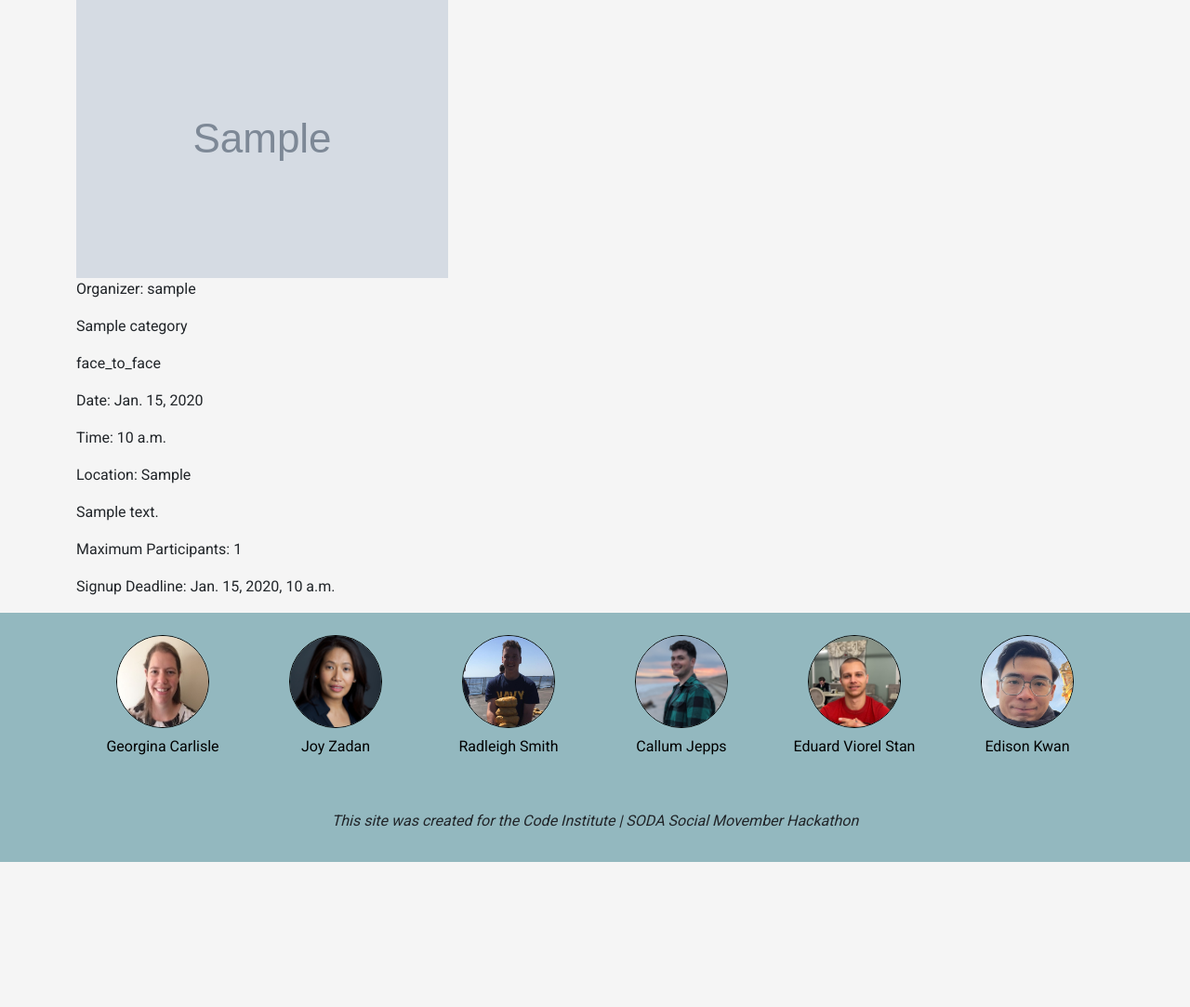
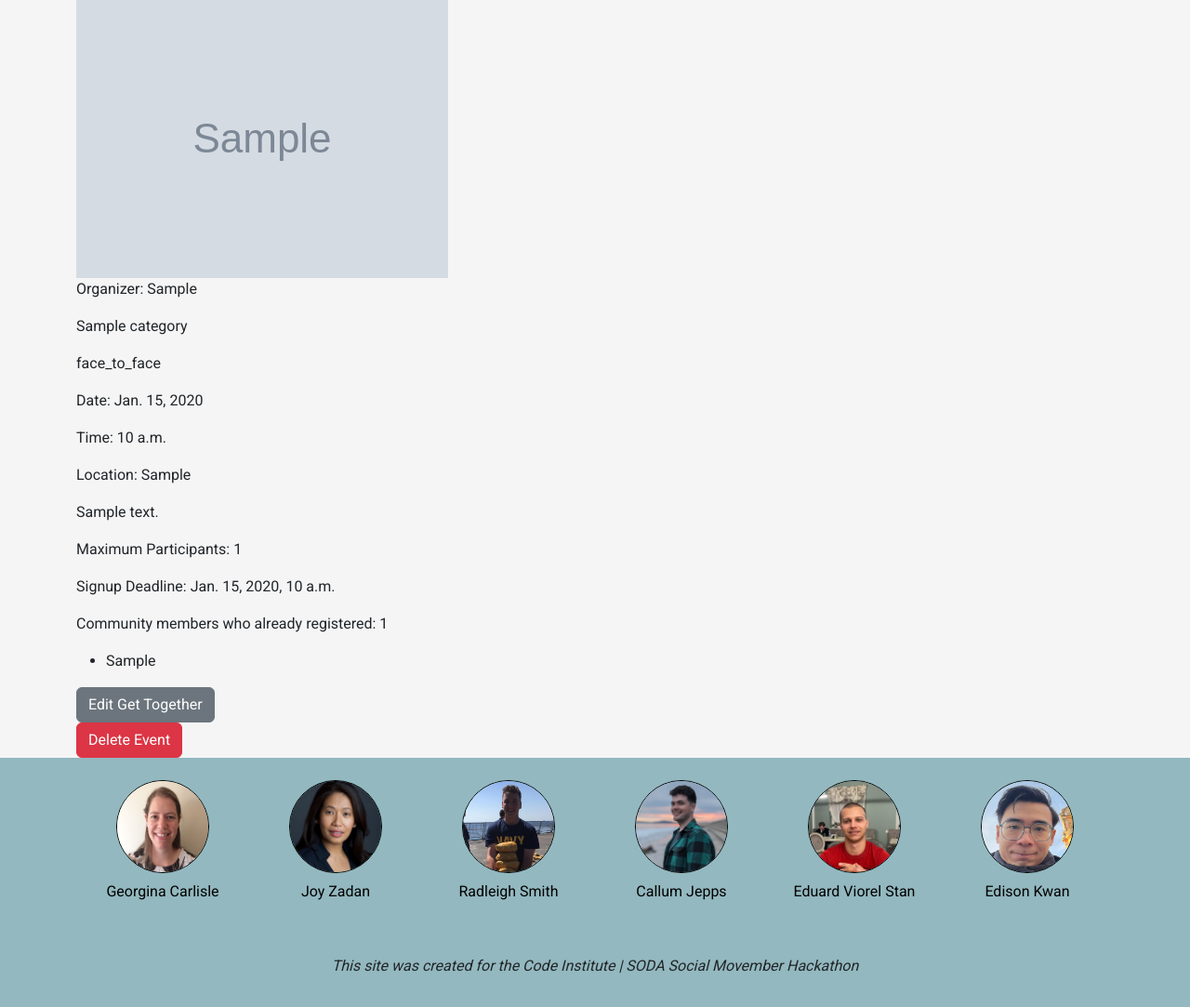
Before and after one commit to EddieStn/movember, a Django app: page /get-together/1/ in a window 1280 px wide. Shown: the part 137-1220 px from the top of the page at 93% size. Before the commit the page ends 1064 px from the top, so only its background shows below. Run offline with Django 4.2, Linux system fonts and the light colour scheme; a user stored in the database is signed in; tables that the repository leaves empty hold one stand-in row (values such as "Sample post"); grey boxes marked "Sample" are stand-in pictures; some libraries are stand-ins or nearby versions.

Commit message:
fix: conditional rendering of register & withdraw from buttons for participants

```diff
--- a/get_together/templates/get_together/edit_get_together.html
+++ b/get_together/templates/get_together/edit_get_together.html
@@ -5,8 +5,9 @@
 <div class="container">
     <form method="post" enctype="multipart/form-data">
         {% csrf_token %}
-        {{ form.as_p }}
-        <button type="submit">Update Get Together</button>
+        {{ form.media }}
+        {{ form|crispy }}
+        <button type="submit" class="btn btn-primary">Update Get Together</button>
     </form>
 </div>
 {% endblock %}
--- a/get_together/templates/get_together/get_together_detail.html
+++ b/get_together/templates/get_together/get_together_detail.html
@@ -9,7 +9,12 @@
      {% if get_together.image %}
          <img src="{{ get_together.image.url }}" alt="{{ get_together.image_alt }}">
      {% endif %}
+
+     {% if get_together.organizer.profile.alias %}
+         <p><strong>Organizer:</strong> {{ get_together.organizer.profile.alias }}</p>
+     {% else %}
          <p><strong>Organizer:</strong> {{ get_together.organizer.username }}</p>
+     {% endif %}
 
      <p>{{ get_together.category }}</p>
      <p>{{ get_together.event_type }}</p>
@@ -24,13 +29,73 @@
      <p><strong>Maximum Participants:</strong> {{ get_together.max_participants }}</p>
      <p><strong>Signup Deadline:</strong> {{ get_together.signup_deadline }}</p>
 
+     <!-- List of registered participants: -->
+     <div>
+         <p>Community members who already registered: {{ get_together.participants.count }}</p>
+         <ul>
+             {% for participant in get_together.participants.all %}
+                 <li>
+                     {% if participant.profile.alias %}
+                     <p><strong></strong> {{ participant.profile.alias }}</p>
+                     {% else %}
+                         <p><strong></strong> {{ participant.username }}</p>
+                     {% endif %}
+                 </li>
+             {% endfor %}
+         </ul>
+     </div>
 
-
-    {% if can_join %}
+    <!-- CONDITIONAL RENDERING OF BUTTONS FOR PARTICIPANTS -->
+    {% if request.user != get_together.organizer %}
+        {% if request.user in get_together.participants.all %}
+            <form action="{% url 'withdraw_from_get_together' get_together.id %}" method="post">
+                {% csrf_token %}
+                <button type="submit" class="btn btn-warning">Withdraw from this Get Together</button>
+            </form>
+        {% elif can_join %}
             <form action="{% url 'register_for_get_together' get_together.id %}" method="post">
                 {% csrf_token %}
                 <button type="submit" class="btn btn-primary">Join this Get Together</button>
             </form>
         {% endif %}
+    {% endif %}
+
+    <!-- CONDITIONAL RENDERING OF BUTTONS FOR FACILITATORS -->
+    <div>
+        {% if request.user == get_together.organizer %}
+            <a href="{% url 'edit_get_together' get_together.id %}" class="btn btn-secondary">Edit Get Together</a>
+        {% endif %}
+    </div>
+
+    <!-- Delete Button -->
+    {% if request.user == get_together.organizer %}
+        <button type="button" class="btn btn-danger" data-bs-toggle="modal" data-bs-target="#deleteModal">
+            Delete Event
+        </button>
+    {% endif %}
+
+    <!-- Modal -->
+    <div class="modal fade" id="deleteModal" tabindex="-1" aria-labelledby="deleteModalLabel" aria-hidden="true">
+        <div class="modal-dialog">
+            <div class="modal-content">
+                <div class="modal-header">
+                    <h5 class="modal-title" id="deleteModalLabel">Confirm Delete</h5>
+                    <button type="button" class="btn-close" data-bs-dismiss="modal" aria-label="Close"></button>
+                </div>
+                <div class="modal-body">
+                    Are you sure you want to delete this event?
+                </div>
+                <div class="modal-footer">
+                    <button type="button" class="btn btn-secondary" data-bs-dismiss="modal">Cancel</button>
+                    <form action="{% url 'delete_get_together' get_together.id %}" method="post">
+                        {% csrf_token %}
+                        <input type="submit" class="btn btn-danger" value="Delete">
+                    </form>
+                </div>
+            </div>
+        </div>
+    </div>
+
+
 </div>
 {% endblock %}
--- a/get_together/urls.py
+++ b/get_together/urls.py
@@ -9,4 +9,5 @@ urlpatterns = [
     path('edit/<int:get_together_id>/', views.edit_get_together, name='edit_get_together'),
     path('delete/<int:get_together_id>/', views.delete_get_together, name='delete_get_together'),
     path('register/<int:get_together_id>/', views.register_for_get_together, name='register_for_get_together'),
+    path('withdraw/<int:get_together_id>/', views.withdraw_from_get_together, name='withdraw_from_get_together'),
 ]
--- a/get_together/views.py
+++ b/get_together/views.py
@@ -86,3 +86,13 @@ def register_for_get_together(request, get_together_id):
             messages.error(request, "Sorry, this get together is full or the registration deadline has passed. Please try another event.")
             return redirect('get_together_list')
     return render(request, 'get_together/register_for_get_together.html', {'get_together': get_together})
+
+
+@login_required
+def withdraw_from_get_together(request, get_together_id):
+    get_together = get_object_or_404(GetTogether, pk=get_together_id)
+    if request.method == 'POST':
+        get_together.participants.remove(request.user)
+        messages.success(request, "You have successfully withdrawn from the event.")
+        return redirect('get_together_detail', get_together_id=get_together_id)
+    return render(request, 'get_together/withdraw_from_get_together.html', {'get_together': get_together})
```
Lines whose indentation alone changed are shown as unchanged.
